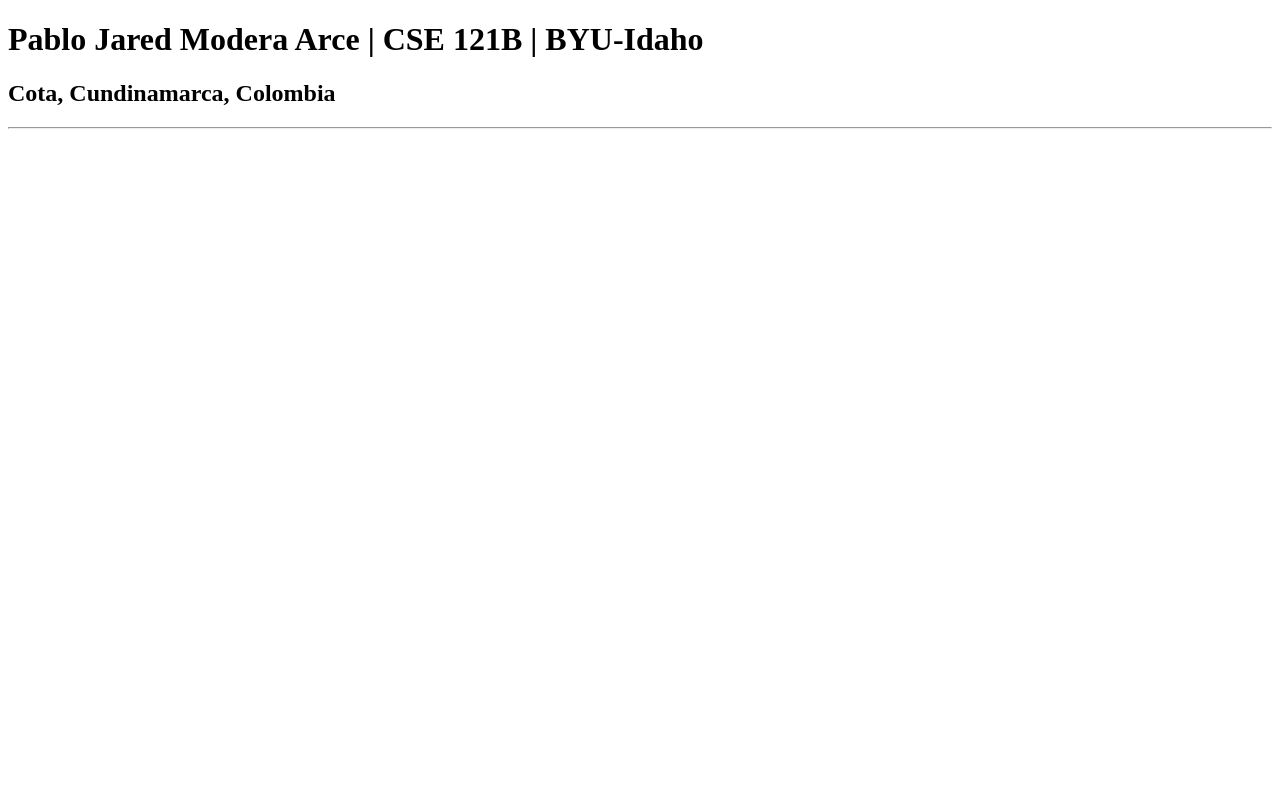
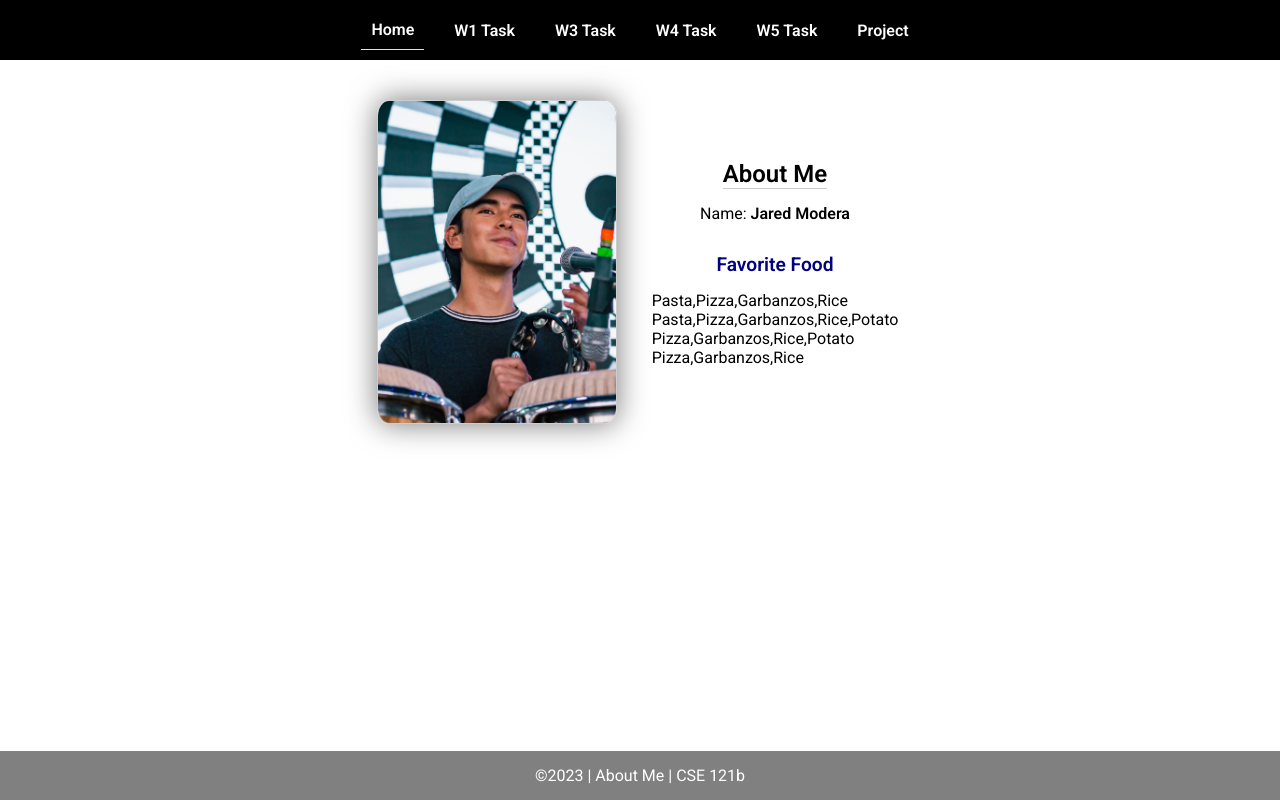
Before and after one commit to JaredModera/cse121b, a plain HTML site: page index.html in a window 1280 px wide. Drawn offline with Linux system fonts and the light colour scheme.

Commit message:
Finished the week02 task! :D

```diff
--- a/index.html
+++ b/index.html
@@ -1,13 +1,45 @@
 <!DOCTYPE html>
 <html lang="en">
+
 <head>
-    <meta charset="UTF-8">
-    <meta name="viewport" content="width=device-width, initial-scale=1.0">
-    <title>Pablo Jared Modera Arce | CSE 121B | BYU-Idaho</title>
+  <meta charset="UTF-8">
+  <meta name="viewport" content="width=device-width, initial-scale=1.0">
+  <title>About Me | CSE 121b | W02: Programming Tasks</title>
+  <link rel="preconnect" href="https://fonts.googleapis.com">
+  <link rel="preconnect" href="https://fonts.gstatic.com" crossorigin>
+  <link href="https://fonts.googleapis.com/css2?family=Roboto:wght@400;600&display=swap"
+    rel="stylesheet">
+  <link rel="stylesheet" href="styles/main.css">
 </head>
+
 <body>
-    <h1>Pablo Jared Modera Arce | CSE 121B | BYU-Idaho</h1>
-    <h2>Cota, Cundinamarca, Colombia</h2>
-    <hr>
+  <nav>
+    <ul id="menu">
+      <li><a id="toggleMenu">&equiv;</a></li>
+      <li><a href="index.html" class="active">Home</a></li>
+      <li><a href="w01-task.html">W1 Task</a></li>
+      <li><a href="w03-task.html">W3 Task</a></li>
+      <li><a href="w04-task.html">W4 Task</a></li>
+      <li><a href="w05-task.html">W5 Task</a></li>
+      <li><a href="project.html">Project</a></li>
+    </ul>
+  </nav>
+  <main id="home">
+    <picture>
+      <img src="images/placeholder.png" alt="Placeholder Image">
+    </picture>
+    <section>
+      <h1>About Me</h1>
+      <div class="info">Name: <span id="name"></span></div>
+      <h2>Favorite Food</h2>
+      <div class="block" id="food"></div>
+    </section>
+  </main>
+  <footer>
+    &copy;<span id="year"></span> | About Me | CSE 121b
+  </footer>
+  <script src="scripts/main.js"></script>
+  <script src="scripts/w02-task.js"></script>
 </body>
+
 </html>
--- /dev/null
+++ b/sandbox/exercise.js
@@ -0,0 +1,2 @@
+const ward = "<strong>Home Ward</strong>: " + homeWard; //concatenate strings
+const ward1 = `<strong>Home Ward</strong>:  ${homeWard}`; //Template Literal
--- /dev/null
+++ b/scripts/main.js
@@ -0,0 +1,9 @@
+// copyright year
+document.querySelector('#year').textContent = new Date().getFullYear();
+
+// toggle menu in small view
+const toggleMenu = () => {
+    document.querySelector('#menu').classList.toggle('open');
+}
+
+document.querySelector('#toggleMenu').addEventListener('click', toggleMenu);
--- /dev/null
+++ b/scripts/w02-task.js
@@ -0,0 +1,61 @@
+/* W02-Task - Profile Home Page */
+
+/* Step 1 - Setup type tasks - no code required */
+
+/* Step 2 - Variables */
+const fullName = "Jared Modera"; //Can also be "let" instead of "const", but the name wont be changed so its not necesary.
+
+const currentYear = "2023";
+
+const profilePicture = "images/perfil.jpg";
+
+
+/* Step 3 - Element Variables */
+
+/*Use the document.getElementById() method to get the
+HTML element with the id of name and store it in a const
+variable named "nameElement".*/
+const nameElement = document.getElementById("name");
+
+const foodElement = document.getElementById("food");
+
+const yearElement = document.querySelector("#year");
+
+const imageElement = document.querySelector("img");//querySelector beacuse it didnt have an id or name
+
+/* Step 4 - Adding Content */
+
+//Assign the nameElement's innerHTML property the fullName variable value.
+//The strong tags is for important text in the document.(using template literals)
+nameElement.innerHTML = `<strong>${fullName}</strong>`;
+
+yearElement.textContent = currentYear;
+
+/*Use the setAttribute method to set the src property of
+the image element and set its value to the file path variable
+set in Step 2.*/
+imageElement.setAttribute("src", profilePicture);
+// or imageElement.src = profilePicture;
+
+imageElement.setAttribute("alt", `Profile image of ${fullName}`);
+
+/* Step 5 - Array */
+
+//Declare an array variable to hold your favorite foods.
+let favoriteFoods = ["Pasta", "Pizza", "Garbanzos", "Rice"];
+
+foodElement.innerHTML = favoriteFoods;
+
+const favFood = "Potato";
+
+favoriteFoods.push(favFood);
+
+foodElement.innerHTML += `<br>${favoriteFoods}`;
+
+favoriteFoods.shift();
+
+foodElement.innerHTML += `<br>${favoriteFoods}`;
+
+favoriteFoods.pop();
+
+foodElement.innerHTML += `<br>${favoriteFoods}`;
--- /dev/null
+++ b/styles/main.css
@@ -0,0 +1,157 @@
+/* Universal Selector */
+* {
+    margin: 0;
+    padding: 0;
+    box-sizing: border-box;
+}
+
+/* HTML Selectors */
+body {
+    font-family: 'Roboto', Helvetica, sans-serif;
+}
+
+nav {
+    background-color: black;
+    width: 100%;
+    position: fixed;
+    top: 0;
+}
+
+nav ul {
+    display: flex;
+    flex-direction: column;
+    align-items: center;
+    max-width: fit-content;
+    margin: 0 auto;
+}
+
+nav ul li {
+    flex: 1 1 auto;
+}
+
+nav ul li:first-child {
+    display: block;
+    font-size: 2rem;
+}
+
+nav ul li:first-child a {
+    padding: 1px 10px;
+}
+
+nav ul li {
+    display: none;
+    list-style: none;
+    margin: 10px;
+}
+
+nav ul li a {
+    display: block;
+    padding: 10px;
+    text-decoration: none;
+    font-weight: 600;
+    color: white;
+    text-align: center;
+}
+
+nav ul li a:hover {
+    background-color: #efefef;
+    color: black;
+}
+
+h1, h2 {
+    text-align: center;
+    margin-bottom: 15px;
+
+}
+
+h1 {
+border-bottom: 1px solid #ccc;
+}
+
+h2 {
+    font-size: 1.2rem;
+    color: navy;
+    text-align: center;
+    margin-top: 30px;
+}
+
+main {
+    margin-top: 125px;
+    display: grid;
+    grid-template-columns: 1fr;
+    grid-gap: 20px;
+    align-items: center;
+    justify-content: center;
+}
+
+picture {
+    margin: 0 auto;
+}
+
+picture img {
+    width: 240px;
+    height: auto;
+    border-radius: 5%;
+    border: 1px solid #ccc;
+    box-shadow: 0 0 30px #777;
+}
+
+section {
+    display: flex;
+    flex-direction: column;
+    align-items: center;
+    margin: 10px
+}
+
+label {
+    margin: 15px 0;
+}
+
+footer {
+    background-color: gray;
+    color: white;
+    padding: 15px;
+    text-align: center;
+    width: 100%;
+    position: fixed;
+    bottom: 0;
+}
+
+/* Class Selectors */
+.active {
+    border-bottom: 1px solid yellow;
+}
+
+.open li {
+    display: block;
+}
+
+.block {
+    display: block;
+}
+
+/* ID Selectors */
+
+/* Media Queries */
+@media only screen and (min-width: 32.5em) {
+    nav ul {
+        flex-direction: row;
+    }
+
+    nav ul li:first-child {
+        display: none;
+    }
+
+    nav ul li {
+        display: block;
+    }
+
+    main {
+        margin: 100px auto 20px;
+        grid-template-columns: 250px 1fr;
+        max-width: -moz-fit-content;
+        max-width: fit-content;
+
+    }
+
+}
```
Also changed, not shown: index-old.html (added, +13 -0 lines), images/perfil.jpg (added).
